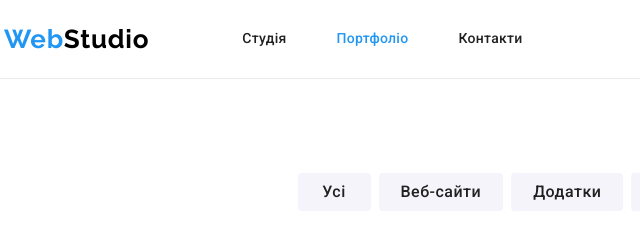
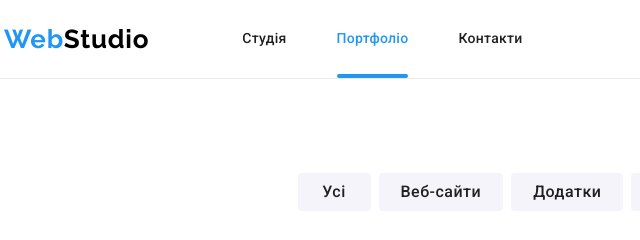
Before and after one commit to Natali9108/goit-markup-hw-05, a plain HTML site: page portfolio.html in a window 1280 px wide. Shown: the top 240 px of the page, 51-691 px from the left. Drawn offline with nearby package versions, Linux system fonts and the light colour scheme.

Commit message:
В навігації зроблено підкреслення поточної сторінки

```diff
--- a/css/styles.css
+++ b/css/styles.css
@@ -10,6 +10,8 @@
   --border-projects-color: #eeeeee;
   --bg-header-color: #c4c4c4;
   --socials-icon-color: #afb1b8;
+
+  --timing-function: cubic-bezier(0.4, 0, 0.2, 1);
 }
 
 /*Базові стилі*/
@@ -99,11 +101,27 @@ img {
 }
 
 .header-link {
+  position: relative;
   color: var(--primary-text-color);
 }
 
-.current {
+.current.header-link {
   color: var(--accent-color);
+}
+
+.current.header-link::after {
+  content: "";
+
+  position: absolute;
+  left: 0;
+  bottom: 0;
+
+  display: block;
+  width: 100%;
+  height: 4px;
+
+  background-color: var(--accent-color);
+  border-radius: 2px;
 }
 
 .header-link,
```
